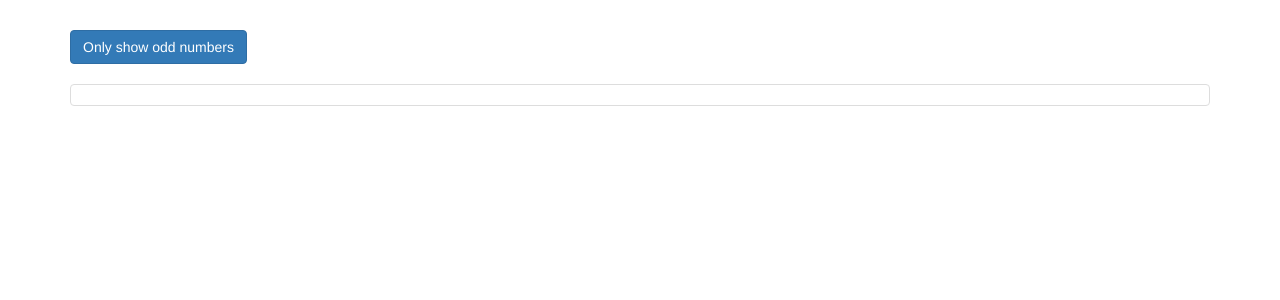
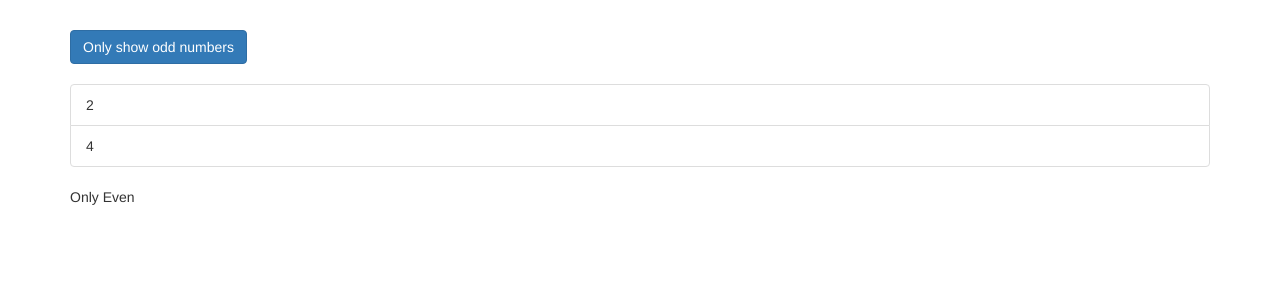
Before and after one commit to emosrb/Directives-Section-7, an Angular app: page / in a window 1280 px wide. Shown: the top 300 px of the page. Built offline with nearby package versions, Linux system fonts and the light colour scheme.

Commit message:
91. ng if recap

```diff
--- a/src/app/app.component.html
+++ b/src/app/app.component.html
@@ -6,13 +6,27 @@
         (click)="onlyOdd = !onlyOdd">Only show odd numbers</button>
       <br><br>
       <ul class="list-group">
+
+        <div *ngIf="onlyOdd">
+          <li
+          class="list-group-item"
+          *ngFor="let odd of oddNumbers">{{ odd }}</li>
+        </div>
+
+        <div *ngIf="!onlyOdd">
         <li
-          class="list-group-item">
+          class="list-group-item"
+          *ngFor="let even of evenNumbers">
+          {{ even }}
         </li>
+      </div>
       </ul>
       <ng-template [ngIf]="onlyOdd">
         <p>Only odd</p>
       </ng-template>
+      <ng-template [ngIf]="!onlyOdd">
+        <p>Only Even</p>
+      </ng-template>
     </div>
   </div>
 </div>
--- a/src/app/app.component.ts
+++ b/src/app/app.component.ts
@@ -6,6 +6,8 @@
   styleUrls: ['./app.component.css']
 })
 export class AppComponent {
-  numbers = [1, 2, 3, 4, 5];
+ // numbers = [1, 2, 3, 4, 5];
+  oddNumbers = [1,3,5];
+  evenNumbers = [2,4];
   onlyOdd = false;
 }
```
